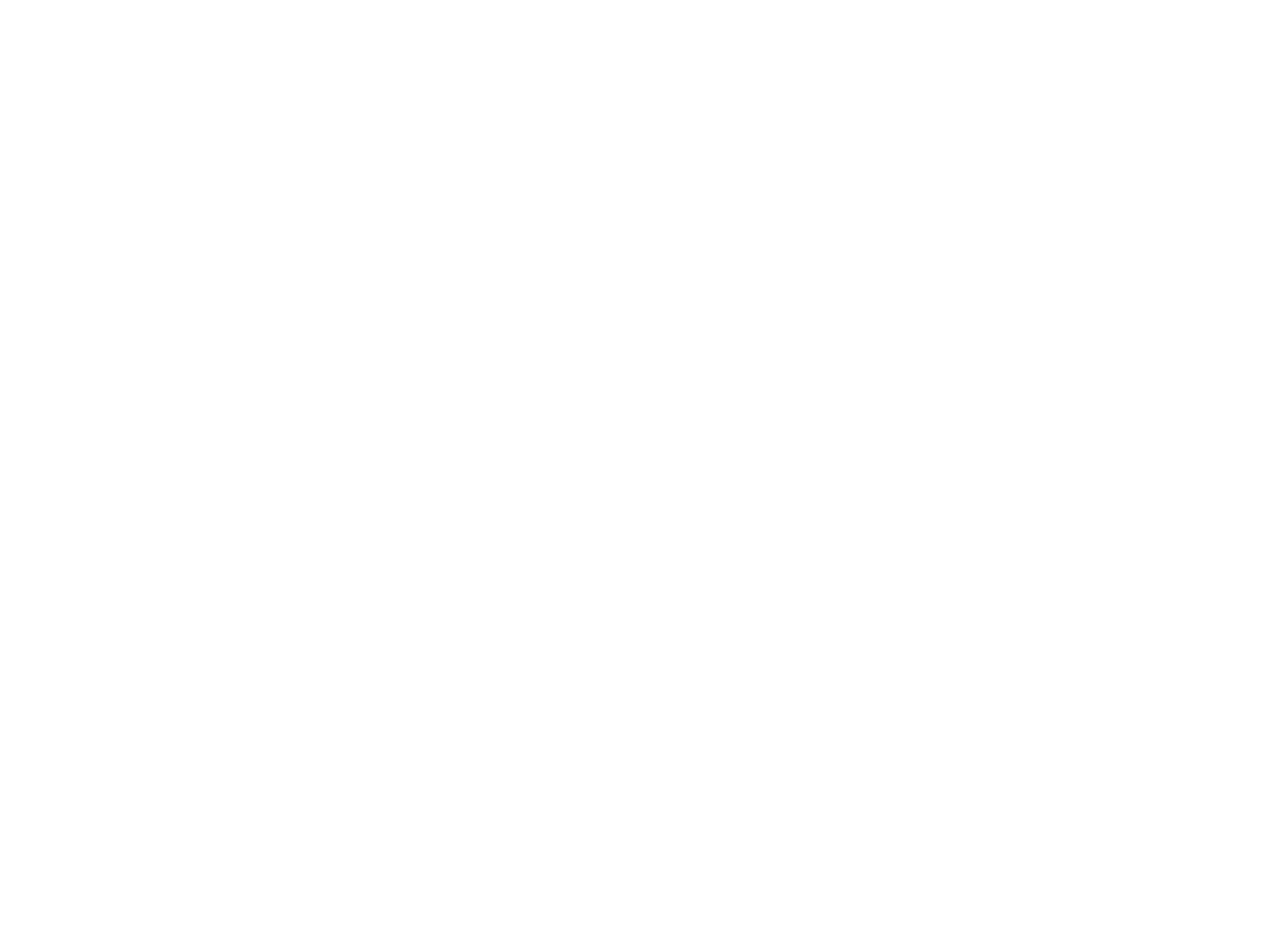
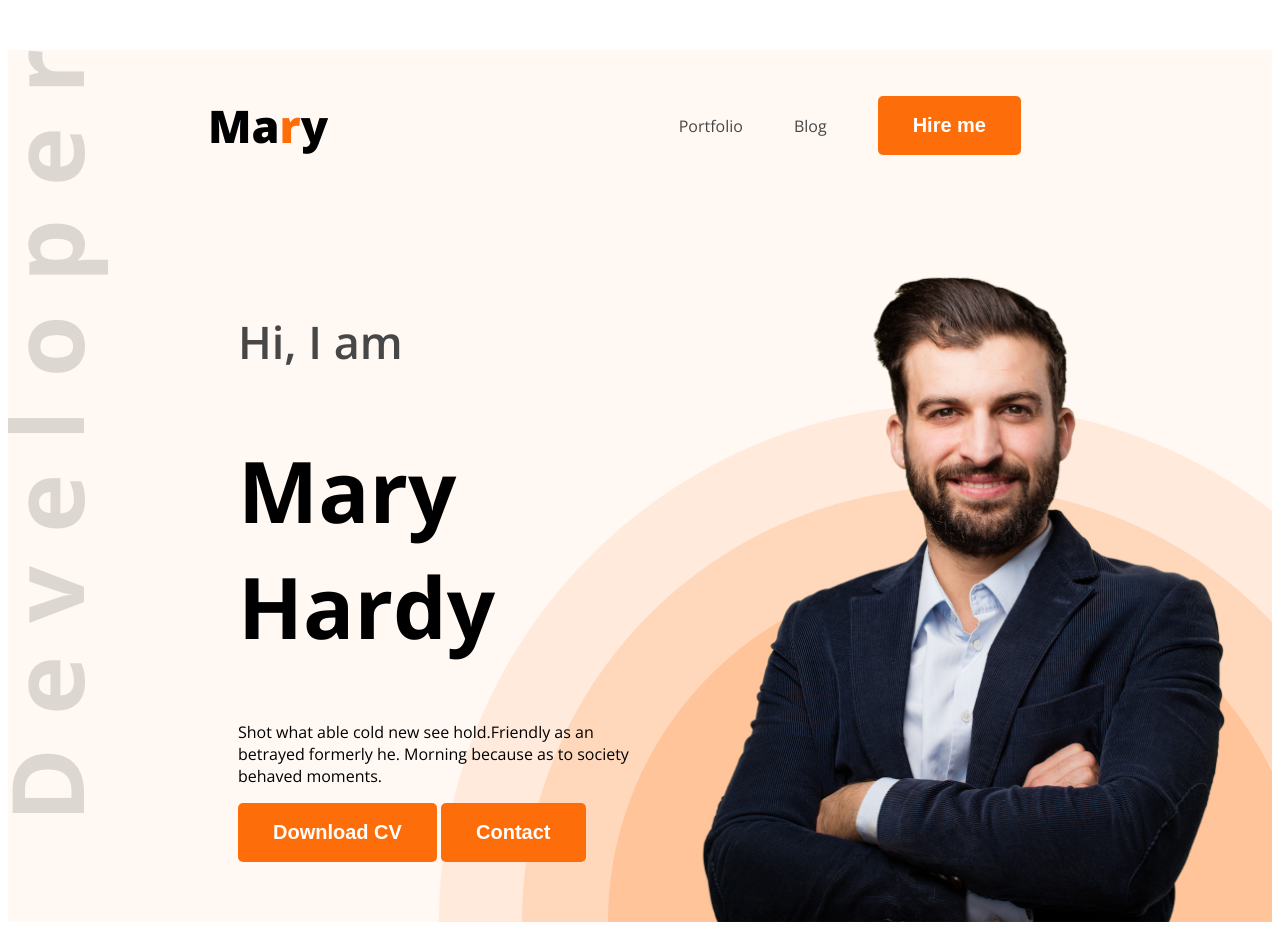
Before and after one commit to obaidul-haque51/web-development-portfolio, a plain HTML site: page index.html in a window 1280 px wide. Shown: the top 925 px of the page. Before the commit the page ends 800 px from the top, so only its background shows below. Drawn offline with nearby package versions, Linux system fonts and the light colour scheme.

Commit message:
added a header and main file

```diff
--- a/index.html
+++ b/index.html
@@ -4,12 +4,63 @@
     <meta charset="UTF-8">
     <meta name="viewport" content="width=device-width, initial-scale=1.0">
     <title>Web Developer Portfolio</title>
+    <link rel="preconnect" href="https://fonts.googleapis.com">
+    <link rel="preconnect" href="https://fonts.gstatic.com" crossorigin>
+    <link href="https://fonts.googleapis.com/css2?family=Open+Sans:ital,wght@0,300..800;1,300..800&display=swap" rel="stylesheet">
+    <link rel="stylesheet" href="styles/portfolio.css">
 </head>
-<body>
-    <header>
+<body class="open-sans-normal">
+    <header class="header secondary-bg">
+        <nav>
+            <h3 class="nav-title">Ma<span class="text-primary" >r</span>y</h3>
+            <ul>
+                <li><a class="dark-2" href="">Portfolio</a></li>
+                <li><a class="dark-2" href="">Blog</a></li>
+                <li><a class="dark-2" href=""><button class="btn-primary">Hire me</button></a></li>
+            </ul>
+        </nav>
+        <div class="banner">
+            <div class="banner-content">
+                <h4 class="banner-greetings dark-2">Hi, I am</h4>
+                <h1 class="banner-title">Mary Hardy</h1>
+                <p class="banner-description">
+                    Shot what able cold new see hold.Friendly as an betrayed formerly he. Morning because as to society behaved moments.
+                </p>
+                <button class="btn-primary">Download CV</button>
+                <button class="btn-primary">Contact</button>
+
+            </div>
+            <img class="banner-profile-pic" src="images/hardy.png" alt="">
+        </div>
 
     </header>
     <main>
+        <section class="about secondary-bg">
+            <h3 class="section-title">About Me</h3>
+            <p class="section-description">
+                I, m a designer & developer with a passion for web design. I enjoy developing simple, clean and slick websites that provide real value to the end user. Thousands of clients have procured exceptional resulfs while working with me. Delivering work within time and budget which meets clients requirements in our mata.
+            </p>
+            <div class="about-items">
+                <!-- .about-item*4>p.item-title+p.item-description -->
+                <div class="about-item">
+                    <p class="item-title">Name</p>
+                    <p class="item-description">Mary Hardy</p>
+                </div>
+                <div class="about-item">
+                    <p class="item-title">Email</p>
+                    <p class="item-description">abc@gmail.com</p>
+                </div>
+                <div class="about-item">
+                    <p class="item-title">Date of Birth</p>
+                    <p class="item-description">Dec 16, 1971</p>
+                </div>
+                <div class="about-item">
+                    <p class="item-title">Form</p>
+                    <p class="item-description">Dhaka, BD</p>
+                </div>
+            </div>
+
+        </section>
 
     </main>
     <footer>
--- /dev/null
+++ b/styles/portfolio.css
@@ -0,0 +1,116 @@
+
+
+.open-sans-normal {
+  font-family: "Open Sans", sans-serif;
+  font-optical-sizing: auto;
+  font-style: normal;
+  font-variation-settings:
+    "wdth" 100;
+}
+
+/* Shared Style */
+.secondary-bg{
+  background-color: #FFF8F3;
+}
+.text-primary{
+  color: #FD6E0A;
+}
+.dark-2{
+  color: #474747;
+}
+.btn-primary{
+  background-color: #FD6E0A;
+  font-weight: bold;
+  font-size: 20px;
+  color: white;
+  padding: 18px 35px;
+  border-radius: 5px;
+  border: none;
+}
+
+.section-title{
+  font-size: 35px;
+  font-weight: bold;
+  color: #181818;
+}
+
+.section-description{
+  font-size: 18px;
+  color: #757575;
+}
+
+/* header */
+.header{
+  background-image: url(../images/developer.png), url(../images/header_bg.png);
+  background-repeat: no-repeat;
+  background-position: top left, bottom right;
+}
+
+/* Nav Style */
+nav{
+    display: flex;
+    align-items: center;
+    justify-content: space-between;
+    margin: 50px 200px;
+}
+.nav-title{
+  font-weight: 800;
+  font-size: 45px;
+}
+nav ul{
+  display: flex;
+  align-items: center;
+}
+
+nav ul li{
+  list-style: none;
+  margin-right: 51px;
+}
+nav li a{
+  text-decoration: none;
+}
+
+/* banner styles */
+.banner{
+  display: flex;
+  justify-content: space-between;
+  margin: 0 38px 0 230px;
+}
+.banner-content{
+  max-width: 580px;
+}
+
+.banner-greetings{
+  font-size: 45px;
+  font-weight: 600;
+}
+
+.banner-title{
+  font-weight: bold;
+  font-size: 85px;
+}
+.banner-profile-pic{
+  width: 580px;
+}
+
+/* Main style */
+main{
+  max-width: 1140px;
+  margin: 0 auto;
+}
+/* About styles */
+
+.about{
+  border-radius: 10px;
+  padding: 130px 150px;
+  text-align: center;
+  margin-top:  130px;
+}
+
+.about-items{
+  display: flex;
+  justify-content: space-around
+}
+.item-description{
+  font-weight: 600;
+}
```
Also changed, not shown: images/developer.png (added), images/hardy.png (added), images/header_bg.png (added), images/icons/facebook.png (added), images/icons/insta.png (added), images/icons/js.png (added), images/icons/mongo.png (added), images/icons/nodejs.png (added), images/icons/react.png (added), images/icons/twitter.png (added).
